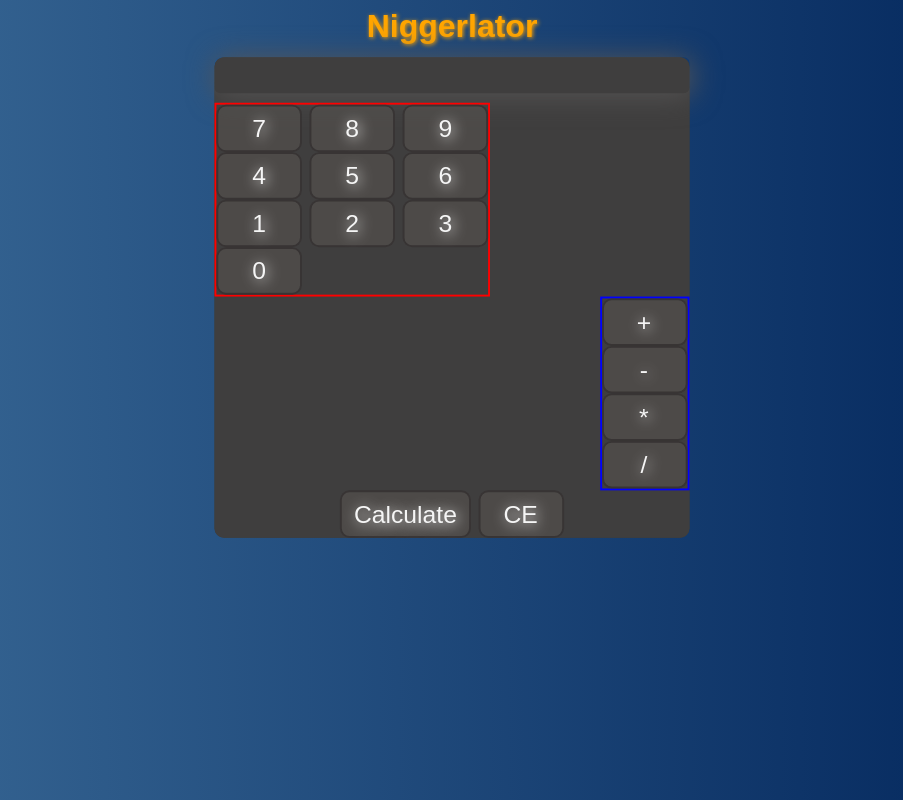
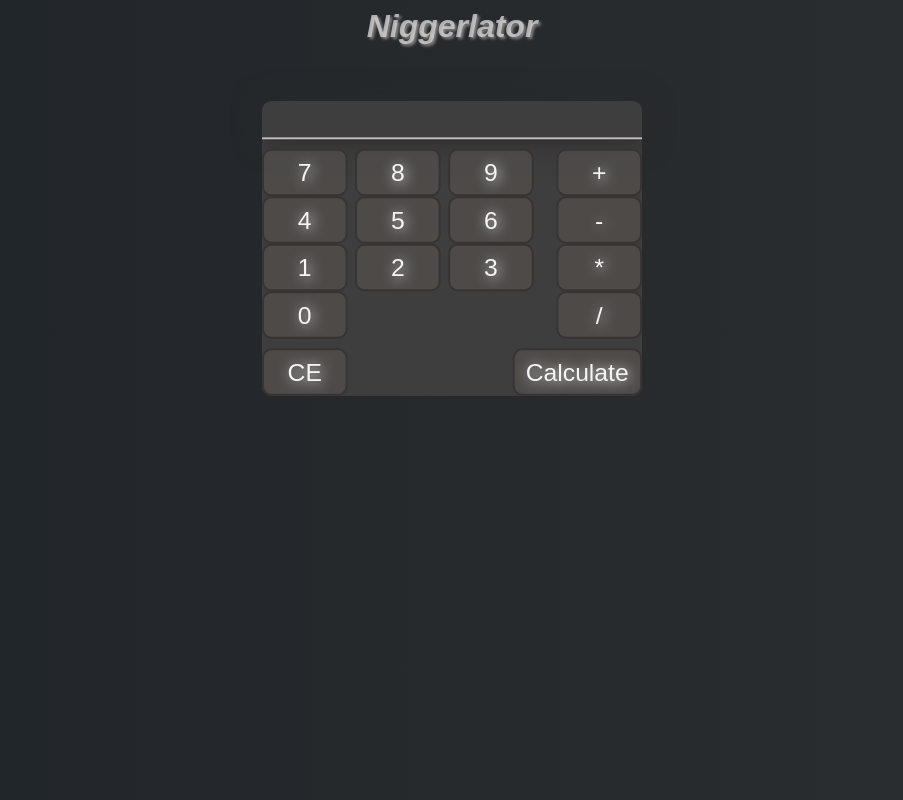
Before and after one commit to Doginnet/CalculatorWebApp, a website: page index.html in a window 1280 px wide. Shown: the whole page, without its empty margins (188-1091 px from the left). Drawn offline with Linux system fonts and the light colour scheme.

Commit message:
ajusted colors

```diff
--- a/index.html
+++ b/index.html
@@ -5,7 +5,6 @@
   <meta charset="UTF-8" />
   <meta viewport="width=device-width, initial-scale=1.0" />
   <link rel="stylesheet" href="style.css" />
-
 </head>
 
 <body>
@@ -14,6 +13,7 @@
   <div class="container">
     <div class="calculator">
       <div class="display"></div>
+      <div class="controls">
         <div class="numPad">
           <div class="numRow" id="numRow1">
             <button>7</button>
@@ -29,7 +29,7 @@
             <button>1</button>
             <button>2</button>
             <button>3</button>
-                    <br>
+            <br />
             <button id="zero">0</button>
           </div>
         </div>
@@ -39,10 +39,10 @@
           <button id="multiply">*</button>
           <button id="divide">/</button>
         </div>
-    <div class="">
+      </div>
+      <div class="operationButtons">
         <button class="calculate">Calculate</button>
         <button class="reset" onclick="reset()">CE</button>
-
       </div>
     </div>
   </div>
--- a/style.css
+++ b/style.css
@@ -1,17 +1,18 @@
 body {
-    background: linear-gradient(90deg, rgb(58, 106, 151), rgb(1, 36, 90));
+    background: linear-gradient(90deg, rgb(32, 37, 41), rgb(43, 46, 49));
     text-align: center;
 }
 
 h1 {
-    color: orange;
-
+    color: rgba(218, 215, 215, 0.76);
+    font-style: oblique;
+    font-stretch: expanded;
     font-family: sans-serif;
     width: fit-content;
     height: fit-content;
     margin: auto;
 
-    text-shadow: 1px 1px 4px orange;
+    text-shadow: 2px 2px 3px rgb(136, 133, 132);
 }
 
 .container {
@@ -21,7 +22,7 @@ h1 {
     margin-left: auto;
     margin-right: auto;
 
-    width: 250px;
+    width: 200px;
     height: fit-content;
     padding: 0px;
     transform: scale(1.9);
@@ -30,12 +31,14 @@ h1 {
 .calculator {
     background-color: rgb(63, 62, 62);
     border-radius: 5px;
+
 }
 
 .display {
     font-family:  Arial, sans-serif;
    /* background-color: rgba(59, 59, 59, 0.5); */
-   box-shadow: 1px 1px 15px rgb(87, 86, 86);
+   border-bottom: 1px solid rgb(196, 189, 189);
+   box-shadow: 1px 1px 15px rgb(43, 42, 42);
     color: whitesmoke;
     font-size: 17px;
     text-align: end;
@@ -44,11 +47,15 @@ h1 {
     margin-bottom: 5px;
 
 
-    border-radius: 3px;
+    border-radius: 0px;
+}
+.controls {
+    display: flex;
+    justify-content: space-between;
 }
 
 .numPad {
-    border: 1px solid red;
+  /*  border: 1px solid red; */
     text-align: start;
     width: fit-content;
 }
@@ -67,10 +74,16 @@ button {
     display: flex;
     flex-direction: column;
     align-items: end;
-    border: 1px solid blue;
+  /*  border: 1px solid blue; */
     width: fit-content;
-    margin-left: 81%;
-    margin-top: 0%;
+
+}
+
+.operationButtons {
+    display: flex;
+    flex-direction: row-reverse;
+    justify-content: space-between;
+    margin-top: 5px;
 }
 
 .calculate {
```
Lines whose indentation alone changed are shown as unchanged.
